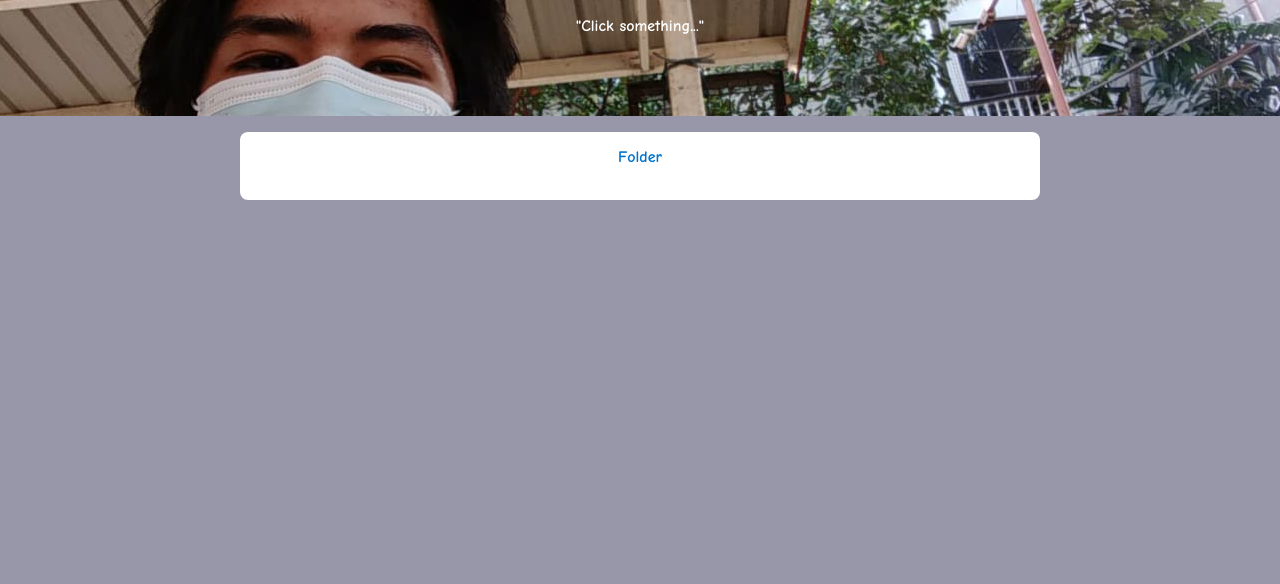
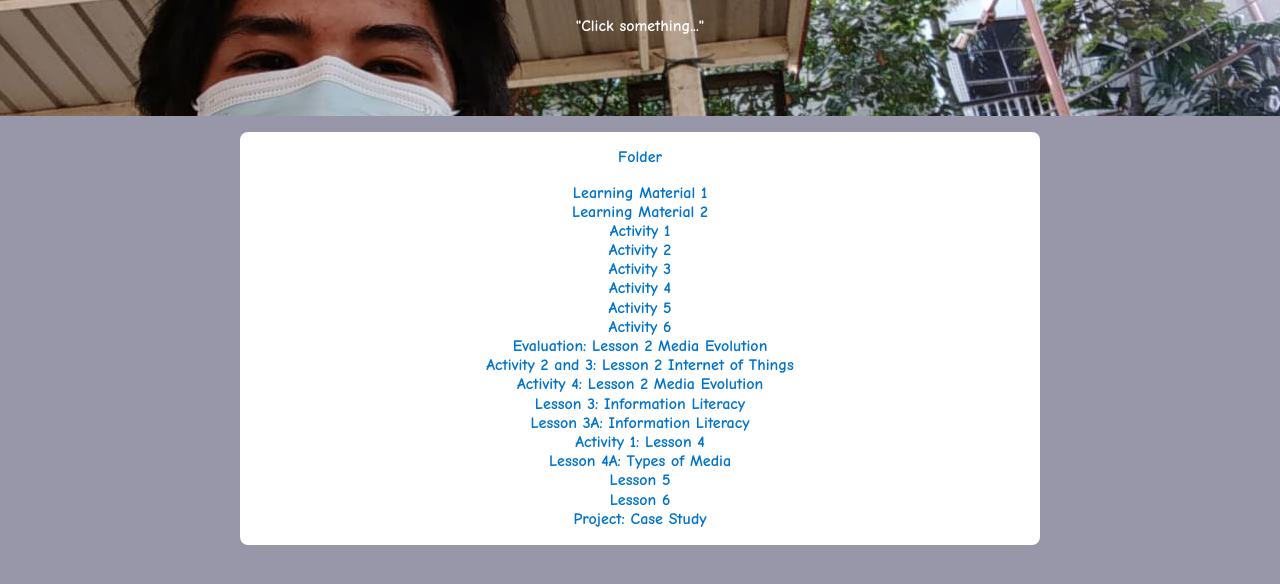
Before and after one commit to yochongbrad/bueno-mil, a plain HTML site: page index.html in a window 1280 px wide. Both pictures are taken after a click on the button "Activities". Shown: the part 210-794 px from the top of the page. Drawn offline with Linux system fonts and the light colour scheme.

Commit message:
completed, link na lang kulang

```diff
--- a/index.html
+++ b/index.html
@@ -81,7 +81,26 @@
 			<div id="activities" class="container tabcontent">
 				<div class="content">
 					<p><a href="https://drive.google.com/drive/folders/14AaCsUdQ--YaasO2qwk4ySgiU6Odsk3W?usp=sharing">Folder</a></p>
-
+					<ul>
+						<li><a href="https://drive.google.com/file/d/169XAXhWB32UMOHyxmsRkmN8_BCO6VKz-/view?usp=sharing">Learning Material 1</a></li>
+						<li><a href="#">Learning Material 2</a></li>
+						<li><a href="https://drive.google.com/file/d/1HUikdUMG4OvoaDDjC0OQYcinzCpTdw9o/view?usp=sharing">Activity 1</a></li>
+						<li><a href="#">Activity 2</a></li>
+						<li><a href="#">Activity 3</a></li>
+						<li><a href="#">Activity 4</a></li>
+						<li><a href="https://drive.google.com/file/d/1XC0ZYTU90kJXcpusc2wfQ0RIgt6-buZm/view?usp=sharing">Activity 5</a></li>
+						<li><a href="https://drive.google.com/file/d/1gTxWJ6dWpBFaSrif0OuORSGRCEiXYnms/view?usp=sharing">Activity 6</a></li>
+						<li><a href="#">Evaluation: Lesson 2 Media Evolution</a></li>
+						<li><a href="#">Activity 2 and 3: Lesson 2 Internet of Things</a></li>
+						<li><a href="#">Activity 4: Lesson 2 Media Evolution</a></li>
+						<li><a href="https://drive.google.com/file/d/1YRCUR_2k3OUGpKceUk6UbUlfjVJ_TWai/view?usp=sharing">Lesson 3: Information Literacy</a></li>
+						<li><a href="#">Lesson 3A: Information Literacy</a></li>
+						<li><a href="#">Activity 1: Lesson 4</a></li>
+						<li><a href="https://drive.google.com/file/d/1YRCUR_2k3OUGpKceUk6UbUlfjVJ_TWai/view?usp=sharing">Lesson 4A: Types of Media</a></li>
+						<li><a href="#">Lesson 5</a></li>
+						<li><a href="#">Lesson 6</a></li>
+						<li><a href="https://www.canva.com/design/DAE9NHciR7M/FNVsiCrp-5cx4VvPsfDU8A/watch?utm_content=DAE9NHciR7M&utm_campaign=designshare&utm_medium=link2&utm_source=sharebutton">Project: Case Study</a></li>
+					</ul>
 				</div>
 			</div>
 		</div>
--- a/style.css
+++ b/style.css
@@ -27,6 +27,10 @@ a, a:active, a:visited {
 	margin: 0 auto;
 	text-align: center;
 	border-bottom: solid 2px gray;
+}
+
+ul li {
+	list-style-type: none;
 }
 
 #blog {
```
Also changed, not shown: activities/act-1.png (deleted).
